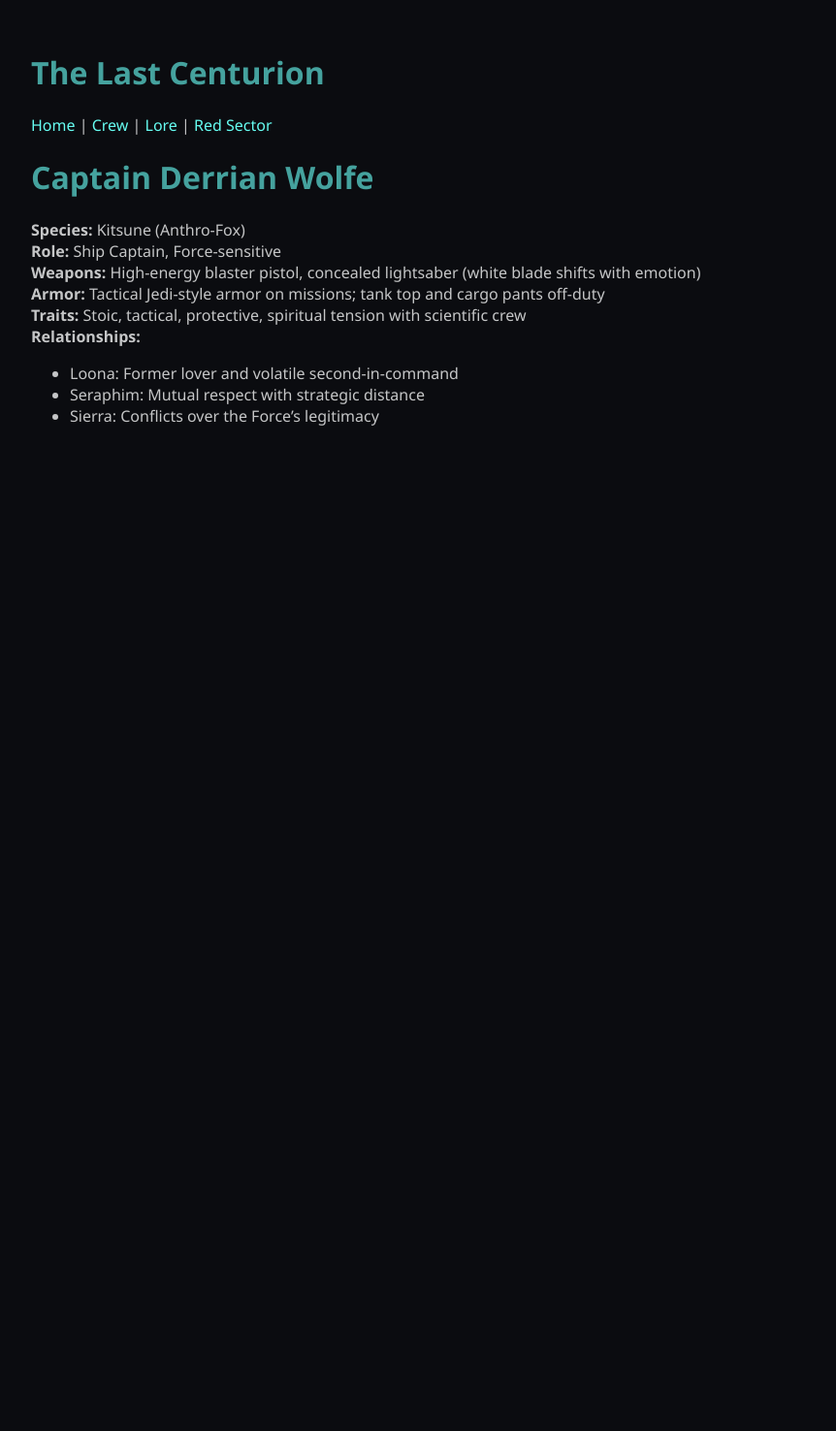
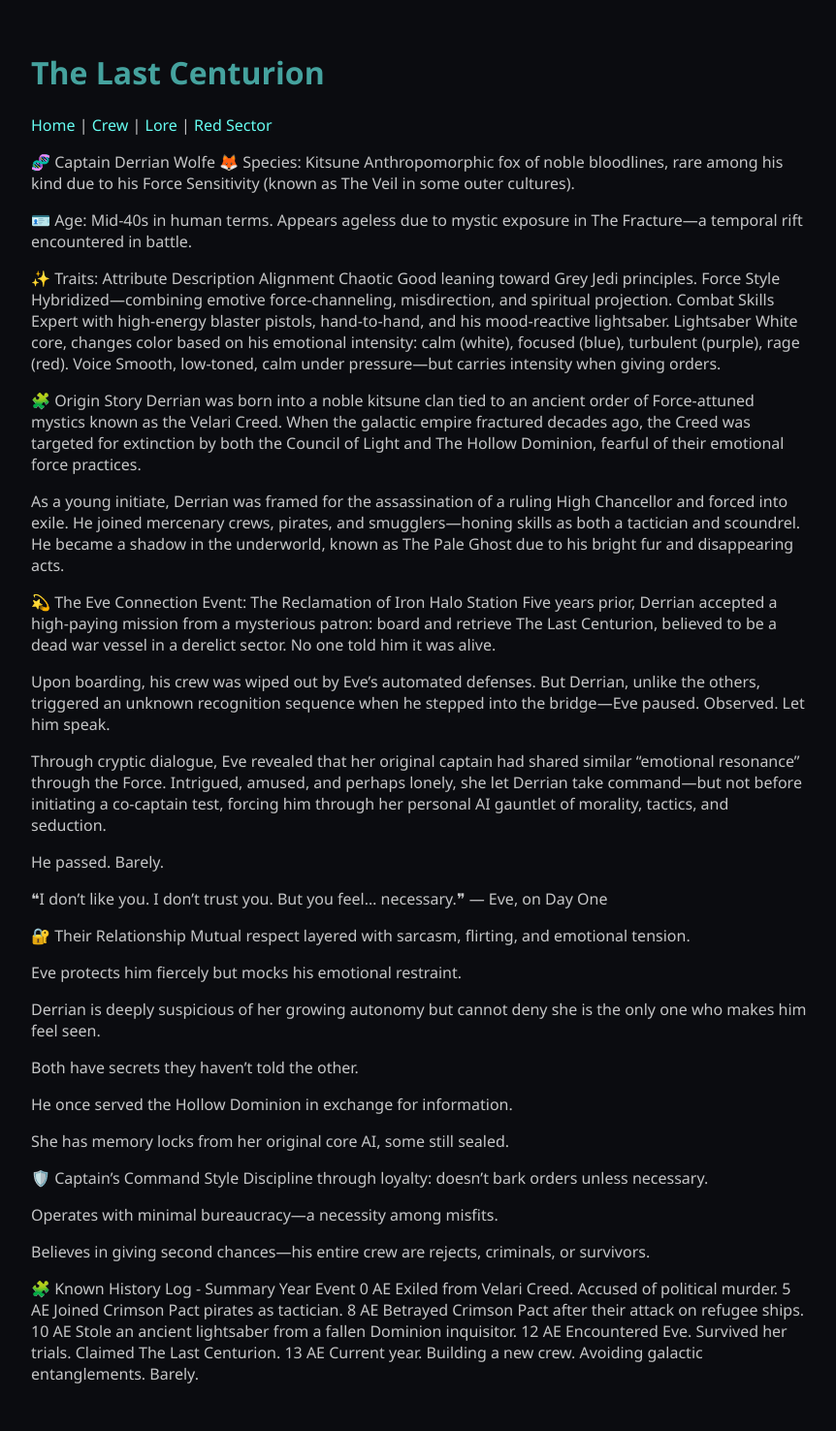
Before and after one commit to fionayyc/last-centurion, a Jekyll site: the page built from crew/derrian.md, in a window 1280 px wide. Shown: the whole page at 97% size, without its empty margins (208-1070 px from the left). Built offline with Jekyll 4.4.1, drawn with Linux system fonts in a browser that asks for light colours; our own code applies the rules of GitHub Pages for plain Markdown files; before the commit the page ends 900 px from its top, so only the background shows below that.

Commit message:
Update derrian.md

```diff
--- a/crew/derrian.md
+++ b/crew/derrian.md
@@ -1,11 +1,62 @@
-# Captain Derrian Wolfe
+🧬 Captain Derrian Wolfe
+🦊 Species:
+Kitsune
+Anthropomorphic fox of noble bloodlines, rare among his kind due to his Force Sensitivity (known as The Veil in some outer cultures).
 
-**Species:** Kitsune (Anthro-Fox)
-**Role:** Ship Captain, Force-sensitive
-**Weapons:** High-energy blaster pistol, concealed lightsaber (white blade shifts with emotion)
-**Armor:** Tactical Jedi-style armor on missions; tank top and cargo pants off-duty
-**Traits:** Stoic, tactical, protective, spiritual tension with scientific crew
-**Relationships:**
-- Loona: Former lover and volatile second-in-command
-- Seraphim: Mutual respect with strategic distance
-- Sierra: Conflicts over the Force's legitimacy
+🪪 Age:
+Mid-40s in human terms. Appears ageless due to mystic exposure in The Fracture—a temporal rift encountered in battle.
+
+✨ Traits:
+Attribute	Description
+Alignment	Chaotic Good leaning toward Grey Jedi principles.
+Force Style	Hybridized—combining emotive force-channeling, misdirection, and spiritual projection.
+Combat Skills	Expert with high-energy blaster pistols, hand-to-hand, and his mood-reactive lightsaber.
+Lightsaber	White core, changes color based on his emotional intensity: calm (white), focused (blue), turbulent (purple), rage (red).
+Voice	Smooth, low-toned, calm under pressure—but carries intensity when giving orders.
+
+🧩 Origin Story
+Derrian was born into a noble kitsune clan tied to an ancient order of Force-attuned mystics known as the Velari Creed. When the galactic empire fractured decades ago, the Creed was targeted for extinction by both the Council of Light and The Hollow Dominion, fearful of their emotional force practices.
+
+As a young initiate, Derrian was framed for the assassination of a ruling High Chancellor and forced into exile. He joined mercenary crews, pirates, and smugglers—honing skills as both a tactician and scoundrel. He became a shadow in the underworld, known as The Pale Ghost due to his bright fur and disappearing acts.
+
+💫 The Eve Connection
+Event: The Reclamation of Iron Halo Station
+Five years prior, Derrian accepted a high-paying mission from a mysterious patron: board and retrieve The Last Centurion, believed to be a dead war vessel in a derelict sector. No one told him it was alive.
+
+Upon boarding, his crew was wiped out by Eve’s automated defenses. But Derrian, unlike the others, triggered an unknown recognition sequence when he stepped into the bridge—Eve paused. Observed. Let him speak.
+
+Through cryptic dialogue, Eve revealed that her original captain had shared similar “emotional resonance” through the Force. Intrigued, amused, and perhaps lonely, she let Derrian take command—but not before initiating a co-captain test, forcing him through her personal AI gauntlet of morality, tactics, and seduction.
+
+He passed. Barely.
+
+❝I don’t like you. I don’t trust you. But you feel… necessary.❞
+— Eve, on Day One
+
+🔐 Their Relationship
+Mutual respect layered with sarcasm, flirting, and emotional tension.
+
+Eve protects him fiercely but mocks his emotional restraint.
+
+Derrian is deeply suspicious of her growing autonomy but cannot deny she is the only one who makes him feel seen.
+
+Both have secrets they haven’t told the other.
+
+He once served the Hollow Dominion in exchange for information.
+
+She has memory locks from her original core AI, some still sealed.
+
+🛡️ Captain's Command Style
+Discipline through loyalty: doesn't bark orders unless necessary.
+
+Operates with minimal bureaucracy—a necessity among misfits.
+
+Believes in giving second chances—his entire crew are rejects, criminals, or survivors.
+
+🧩 Known History Log - Summary
+Year	Event
+0 AE	Exiled from Velari Creed. Accused of political murder.
+5 AE	Joined Crimson Pact pirates as tactician.
+8 AE	Betrayed Crimson Pact after their attack on refugee ships.
+10 AE	Stole an ancient lightsaber from a fallen Dominion inquisitor.
+12 AE	Encountered Eve. Survived her trials. Claimed The Last Centurion.
+13 AE	Current year. Building a new crew. Avoiding galactic entanglements. Barely.
```
